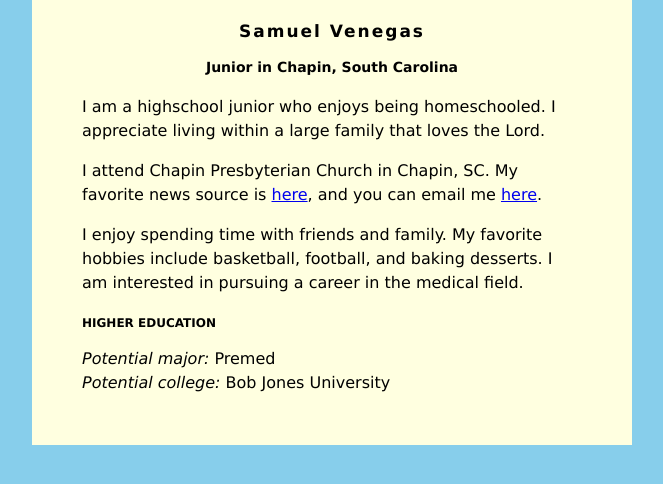
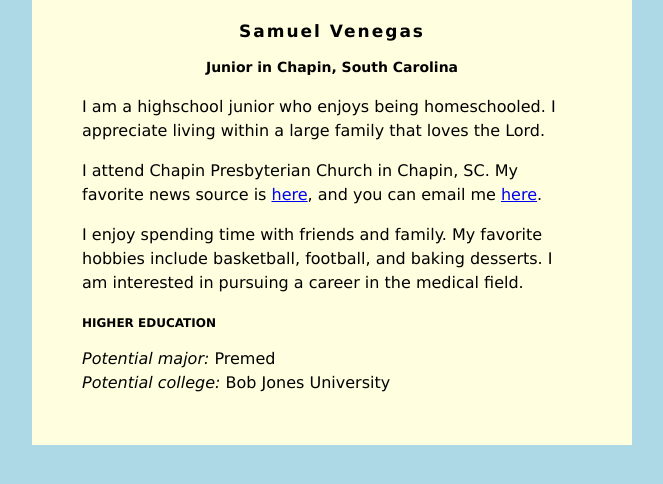
Before and after one commit to VenegasTech/VenegasTech.github.io, a plain HTML site: page index.html in a window 1280 px wide. Shown: the whole page, without its empty margins (308-971 px from the left). Drawn offline with Linux system fonts and the light colour scheme.

Commit message:
Update index.html

```diff
--- a/index.html
+++ b/index.html
@@ -2,7 +2,7 @@
 <head>
 <style>
 body {
-    background: skyblue;
+    background: lightblue;
     font-family: Verdana;
 }
 #content {
```
